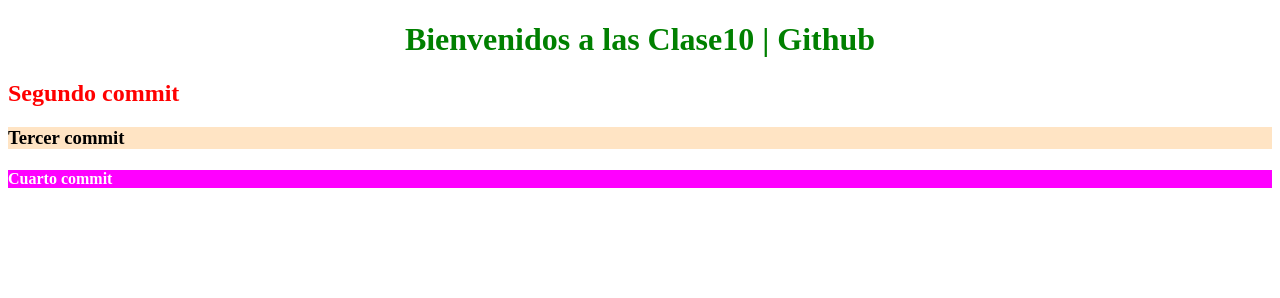
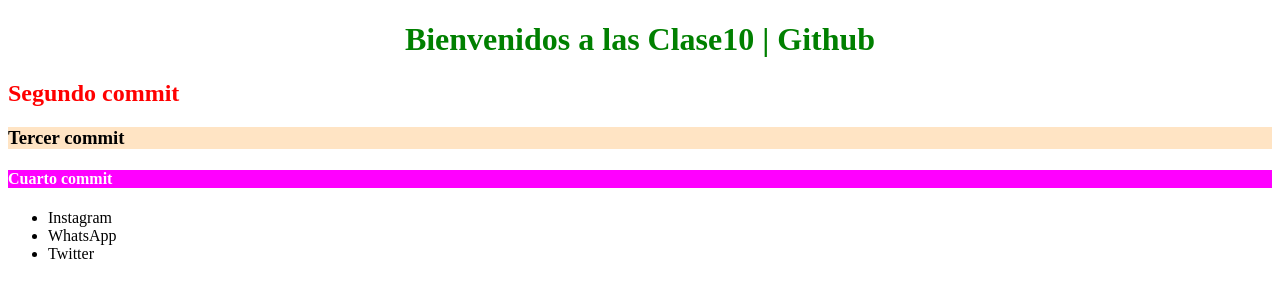
Before and after one commit to angelesromero15/ProyectoFalso--2, a plain HTML site: page index.html in a window 1280 px wide. Drawn offline with Linux system fonts and the light colour scheme.

Commit message:
creamos un footer

```diff
--- a/index.html
+++ b/index.html
@@ -15,5 +15,13 @@
 <h3>Tercer commit</h3>
 
 <h4>Cuarto commit</h4>
+
+<footer>
+    <ul>
+        <li> Instagram</li>
+        <li> WhatsApp</li>
+        <li> Twitter</li>
+    </ul>
+</footer>
 </body>
 </html>
```
